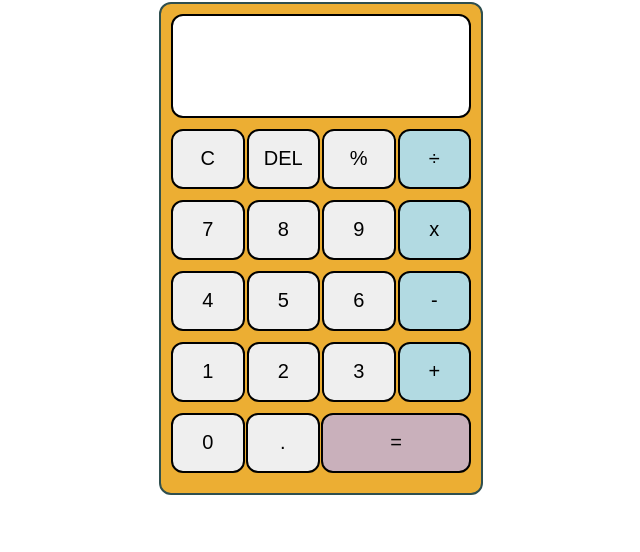
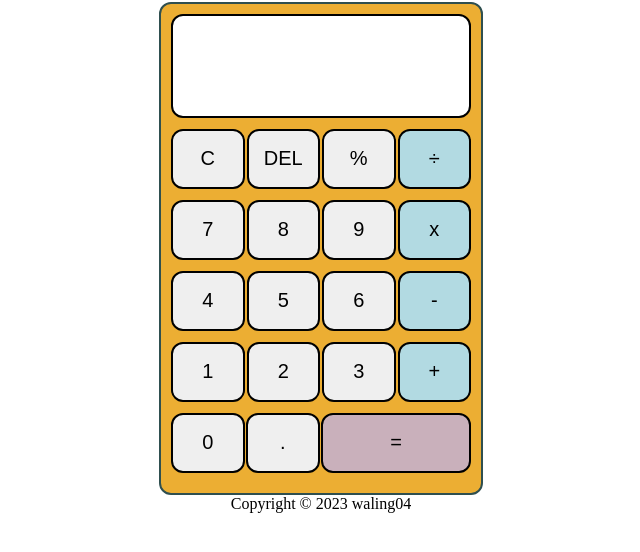
Before and after one commit to waling04/calculator, a plain HTML site: page index.html in a window 1280 px wide. Shown: the part 116-668 px from the top of the page, without its empty margins (319-959 px from the left). Drawn offline with Linux system fonts and the light colour scheme.

Commit message:
added credit

```diff
--- a/index.html
+++ b/index.html
@@ -45,6 +45,7 @@
       </div>
     </div>
     </div>
+    <footer>Copyright © 2023 waling04</footer>
     <audio class="cal_row" src="/sound/el_interface_button_22_hpx.wav"></audio>
     <script src="/script.js"></script>
   </body>
```
